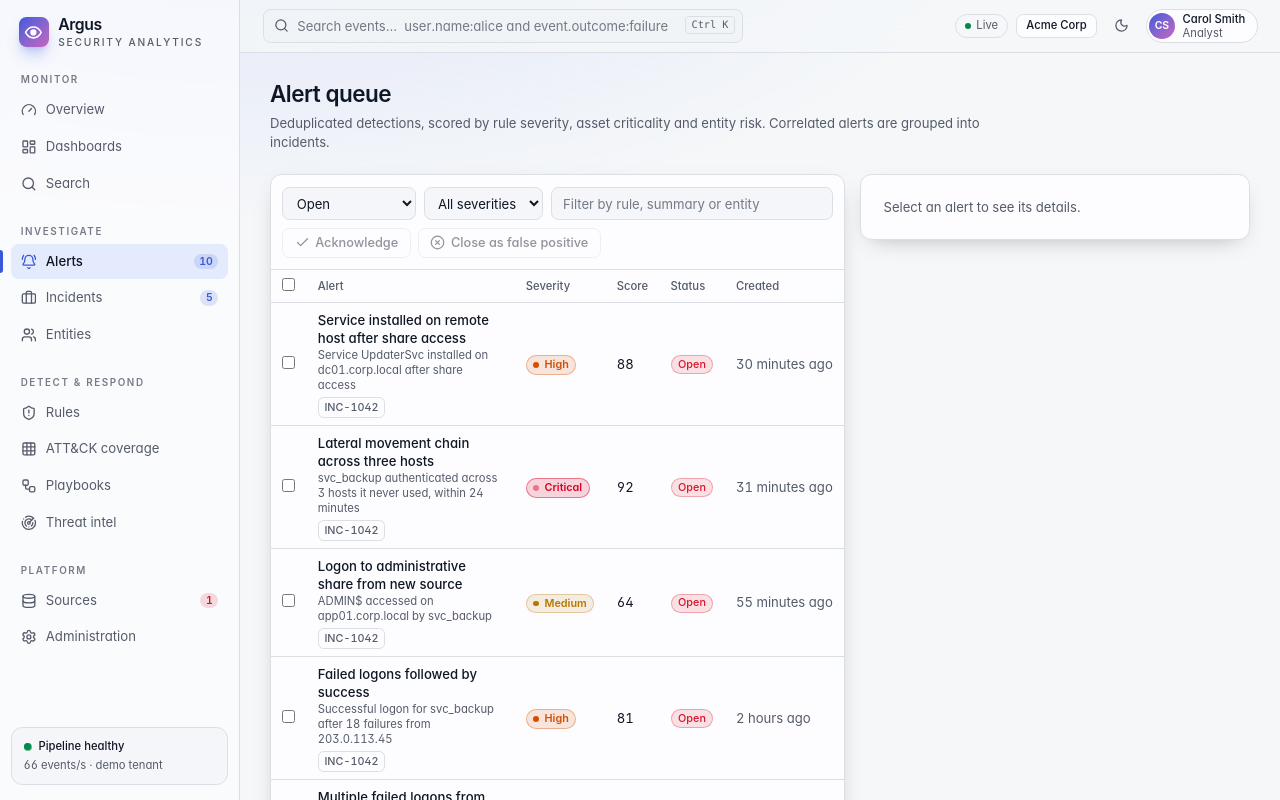
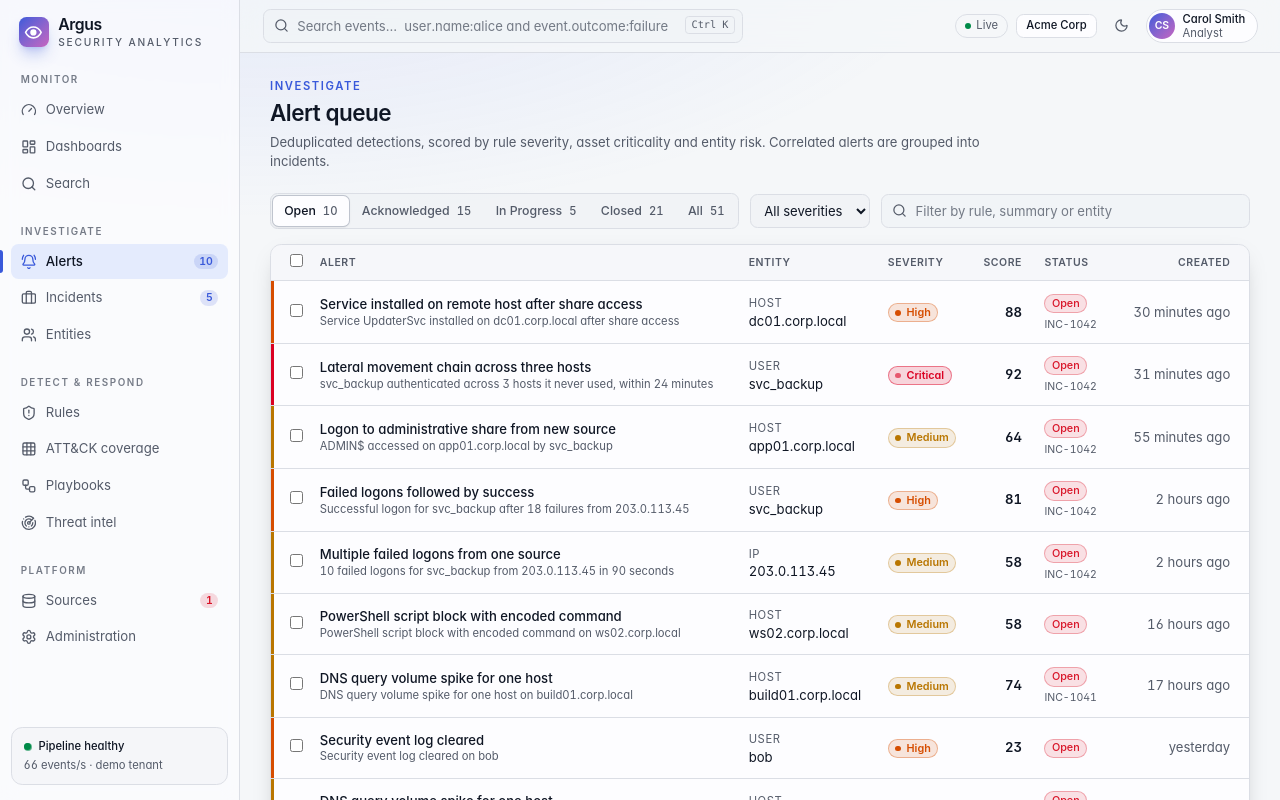
Before and after one commit to lumidren/Argus-SIEM, a Next.js app in the folder web/: page /alerts in a window 1280 px wide. Shown: the top 800 px of the page. Built offline with nearby package versions, Linux system fonts and the light colour scheme.

Commit message:
feat(web): full-width alert queue with slide-over details; fix search loading state

```diff
--- a/web/src/app/alerts/alerts-client.tsx
+++ b/web/src/app/alerts/alerts-client.tsx
@@ -1,23 +1,27 @@
 "use client";
 
-import { Check, CheckCheck, ExternalLink, XCircle } from "lucide-react";
+import { Check, CheckCheck, ExternalLink, Search, X, XCircle } from "lucide-react";
 import Link from "next/link";
 import { useRouter } from "next/navigation";
-import { useMemo, useState, useTransition } from "react";
-import { Badge, Button, Card, CardBody, CardHeader, Input, Kv, Select, SeverityBadge, StatusBadge } from "@/components/ui/primitives";
+import { useEffect, useMemo, useRef, useState, useTransition } from "react";
+import { Button, Card, Input, Kv, Segmented, segmentClass, Select, SeverityBadge, SeverityStrip, StatusBadge } from "@/components/ui/primitives";
 import { techniqueById } from "@/lib/attack";
 import type { Alert, AlertStatus, Closure } from "@/lib/types";
 import { cn, entityHref, relTime, searchHref, utc } from "@/lib/utils";
 
+const STATUSES: (AlertStatus | "all")[] = ["open", "acknowledged", "in_progress", "closed", "all"];
+
 export function AlertsClient({ alerts, now, focus }: { alerts: Alert[]; now: number; focus?: string }) {
   const router = useRouter();
   const [pending, start] = useTransition();
-  const [status, setStatus] = useState<AlertStatus | "all">("open");
+  const focused = focus ? alerts.find((a) => a.id === focus) : undefined;
+  const [status, setStatus] = useState<AlertStatus | "all">(focused ? (focused.status === "closed" ? "all" : focused.status) : "open");
   const [sev, setSev] = useState("all");
   const [text, setText] = useState("");
   const [selected, setSelected] = useState<Set<string>>(new Set());
   const [current, setCurrent] = useState<string | null>(focus ?? null);
   const [error, setError] = useState<string | null>(null);
+  const closeRef = useRef<HTMLButtonElement>(null);
 
   const rows = useMemo(
     () =>
@@ -30,6 +34,20 @@ export function AlertsClient({ alerts, now, focus }: { alerts: Alert[]; now: num
     [alerts, status, sev, text],
   );
   const active = alerts.find((a) => a.id === current) ?? null;
+  const counts = useMemo(() => {
+    const m = new Map<string, number>();
+    for (const a of alerts) m.set(a.status, (m.get(a.status) ?? 0) + 1);
+    m.set("all", alerts.length);
+    return m;
+  }, [alerts]);
+
+  useEffect(() => {
+    if (!active) return;
+    closeRef.current?.focus();
+    const onKey = (e: KeyboardEvent) => e.key === "Escape" && setCurrent(null);
+    window.addEventListener("keydown", onKey);
+    return () => window.removeEventListener("keydown", onKey);
+  }, [active]);
 
   const patch = (ids: string[], body: { status?: AlertStatus; closure?: Closure }) =>
     start(async () => {
@@ -44,20 +62,15 @@ export function AlertsClient({ alerts, now, focus }: { alerts: Alert[]; now: num
   const ids = [...selected];
 
   return (
-    <div className="grid gap-4 xl:grid-cols-[minmax(0,1fr)_26rem]">
-      <Card>
-        <div className="flex flex-wrap items-end gap-2 border-b p-3">
-          <div>
-            <label htmlFor="f-status" className="sr-only">Status</label>
-            <Select id="f-status" value={status} onChange={(e) => setStatus(e.target.value as AlertStatus | "all")}>
-              <option value="open">Open</option>
-              <option value="acknowledged">Acknowledged</option>
-              <option value="in_progress">In progress</option>
-              <option value="closed">Closed</option>
-              <option value="all">All statuses</option>
-            </Select>
-          </div>
-          <div>
+    <>
+      <div className="mb-4 flex flex-wrap items-center gap-3">
+        <Segmented aria-label="Status filter">
+          {STATUSES.map((s) => (
+            <button key={s} type="button" aria-pressed={status === s} onClick={() => setStatus(s)} className={segmentClass(status === s)}>
+              {s.replace("_", " ")} <span className="ml-1 text-xs tabular-nums text-muted-foreground">{counts.get(s) ?? 0}</span>
+            </button>
+          ))}
+        </Segmented>
         <label htmlFor="f-sev" className="sr-only">Severity</label>
         <Select id="f-sev" value={sev} onChange={(e) => setSev(e.target.value)}>
           <option value="all">All severities</option>
@@ -66,41 +79,48 @@ export function AlertsClient({ alerts, now, focus }: { alerts: Alert[]; now: num
           <option value="medium">Medium</option>
           <option value="low">Low</option>
         </Select>
-          </div>
-          <div className="min-w-48 flex-1">
+        <div className="relative min-w-56 flex-1">
           <label htmlFor="f-text" className="sr-only">Filter</label>
-            <Input id="f-text" value={text} onChange={(e) => setText(e.target.value)} placeholder="Filter by rule, summary or entity" />
-          </div>
-          <div className="flex gap-2" aria-live="polite">
-            <Button size="sm" variant="outline" disabled={!ids.length || pending} onClick={() => patch(ids, { status: "acknowledged" })}>
-              <Check aria-hidden /> Acknowledge {ids.length ? `(${ids.length})` : ""}
-            </Button>
-            <Button size="sm" variant="outline" disabled={!ids.length || pending} onClick={() => patch(ids, { closure: "false_positive" })}>
-              <XCircle aria-hidden /> Close as false positive
-            </Button>
+          <Search className="pointer-events-none absolute left-3 top-2.5 size-4 text-muted-foreground" aria-hidden />
+          <Input id="f-text" value={text} onChange={(e) => setText(e.target.value)} placeholder="Filter by rule, summary or entity" className="pl-9" />
         </div>
       </div>
-        {error ? <p className="border-b px-3 py-2 text-sm text-bad">{error}</p> : null}
+
+      {selected.size ? (
+        <div className="mb-3 flex flex-wrap items-center gap-2 rounded-xl border border-primary/40 bg-primary/8 px-4 py-2 text-sm" aria-live="polite">
+          <span className="font-medium">{selected.size} selected</span>
+          <span className="flex-1" />
+          <Button size="sm" variant="outline" disabled={pending} onClick={() => patch(ids, { status: "acknowledged" })}><Check aria-hidden /> Acknowledge</Button>
+          <Button size="sm" variant="outline" disabled={pending} onClick={() => patch(ids, { closure: "false_positive" })}><XCircle aria-hidden /> Close as false positive</Button>
+          <Button size="sm" variant="ghost" onClick={() => setSelected(new Set())}>Clear</Button>
+        </div>
+      ) : null}
+      {error ? <p className="mb-3 text-sm text-bad">{error}</p> : null}
+
+      <Card className="overflow-hidden">
         <div className="overflow-x-auto">
           <table className="w-full text-sm">
             <thead>
-              <tr className="text-left text-xs text-muted-foreground">
-                <th scope="col" className="w-8 border-b px-3 py-2">
-                  <input type="checkbox" aria-label="Select all visible alerts" checked={allChecked} onChange={(e) => setSelected(e.target.checked ? new Set(rows.map((r) => r.id)) : new Set())} />
+              <tr className="text-left text-[0.7rem] uppercase tracking-wider text-muted-foreground">
+                <th scope="col" className="w-10 border-b bg-surface-2/50 py-2.5 pl-5">
+                  <input type="checkbox" className="accent-[var(--primary)]" aria-label="Select all visible alerts" checked={allChecked} onChange={(e) => setSelected(e.target.checked ? new Set(rows.map((r) => r.id)) : new Set())} />
                 </th>
-                <th scope="col" className="border-b px-3 py-2 font-medium">Alert</th>
-                <th scope="col" className="border-b px-3 py-2 font-medium">Severity</th>
-                <th scope="col" className="border-b px-3 py-2 font-medium">Score</th>
-                <th scope="col" className="border-b px-3 py-2 font-medium">Status</th>
-                <th scope="col" className="border-b px-3 py-2 font-medium">Created</th>
+                <th scope="col" className="border-b bg-surface-2/50 px-3 py-2.5 font-semibold">Alert</th>
+                <th scope="col" className="border-b bg-surface-2/50 px-3 py-2.5 font-semibold">Entity</th>
+                <th scope="col" className="border-b bg-surface-2/50 px-3 py-2.5 font-semibold">Severity</th>
+                <th scope="col" className="border-b bg-surface-2/50 px-3 py-2.5 text-right font-semibold">Score</th>
+                <th scope="col" className="border-b bg-surface-2/50 px-3 py-2.5 font-semibold">Status</th>
+                <th scope="col" className="border-b bg-surface-2/50 px-5 py-2.5 text-right font-semibold">Created</th>
               </tr>
             </thead>
             <tbody>
               {rows.map((a) => (
-                <tr key={a.id} className={cn("cursor-pointer hover:bg-accent/50", current === a.id && "bg-accent")} onClick={() => setCurrent(a.id)}>
-                  <td className="border-b px-3 py-2" onClick={(e) => e.stopPropagation()}>
+                <tr key={a.id} className={cn("relative cursor-pointer transition-colors hover:bg-accent/40", current === a.id && "bg-accent/60")} onClick={() => setCurrent(a.id)}>
+                  <td className="relative border-b py-3 pl-5" onClick={(e) => e.stopPropagation()}>
+                    <SeverityStrip severity={a.severity} className="rounded-none" />
                     <input
                       type="checkbox"
+                      className="accent-[var(--primary)]"
                       aria-label={`Select alert ${a.ruleName}`}
                       checked={selected.has(a.id)}
                       onChange={(e) => {
@@ -111,86 +131,112 @@ export function AlertsClient({ alerts, now, focus }: { alerts: Alert[]; now: num
                       }}
                     />
                   </td>
-                  <td className="border-b px-3 py-2">
-                    <button type="button" className="text-left font-medium hover:underline" onClick={() => setCurrent(a.id)}>
-                      {a.ruleName}
-                    </button>
-                    <div className="text-xs text-muted-foreground">{a.summary}</div>
-                    {a.incidentId ? <Badge className="mt-1 text-muted-foreground">{a.incidentId}</Badge> : null}
+                  <td className="max-w-[34rem] border-b px-3 py-3">
+                    <button type="button" className="text-left font-medium hover:underline" onClick={() => setCurrent(a.id)}>{a.ruleName}</button>
+                    <div className="truncate text-xs text-muted-foreground">{a.summary}</div>
                   </td>
-                  <td className="border-b px-3 py-2"><SeverityBadge severity={a.severity} /></td>
-                  <td className="border-b px-3 py-2 tabular-nums">{a.score}</td>
-                  <td className="border-b px-3 py-2"><StatusBadge status={a.status} /></td>
-                  <td className="whitespace-nowrap border-b px-3 py-2 text-muted-foreground">{relTime(a.createdAt, now)}</td>
+                  <td className="border-b px-3 py-3">
+                    <span className="text-xs uppercase tracking-wider text-muted-foreground">{a.entity.kind}</span>
+                    <div className="max-w-48 truncate">{a.entity.id}</div>
+                  </td>
+                  <td className="border-b px-3 py-3"><SeverityBadge severity={a.severity} /></td>
+                  <td className="border-b px-3 py-3 text-right font-semibold tabular-nums">{a.score}</td>
+                  <td className="border-b px-3 py-3">
+                    <StatusBadge status={a.status} />
+                    {a.incidentId ? <div className="mt-1 text-[0.7rem] text-muted-foreground">{a.incidentId}</div> : null}
+                  </td>
+                  <td className="whitespace-nowrap border-b px-5 py-3 text-right text-muted-foreground">{relTime(a.createdAt, now)}</td>
                 </tr>
               ))}
             </tbody>
           </table>
-          {rows.length === 0 ? <p className="p-8 text-center text-sm text-muted-foreground">No alerts match these filters.</p> : null}
+          {rows.length === 0 ? <p className="p-10 text-center text-sm text-muted-foreground">No alerts match these filters.</p> : null}
         </div>
       </Card>
 
-      <aside aria-label="Alert details">
       {active ? (
-          <Card className="sticky top-20">
-            <CardHeader title={active.ruleName} description={`${active.id} · ${active.ruleKind} rule`} actions={<SeverityBadge severity={active.severity} />} />
-            <CardBody className="space-y-4">
-              <p className="text-sm">{active.summary}</p>
+        <div className="fixed inset-0 z-40" role="dialog" aria-modal="true" aria-labelledby="alert-title">
+          <button type="button" aria-label="Close alert details" className="absolute inset-0 bg-black/45 backdrop-blur-[2px]" onClick={() => setCurrent(null)} />
+          <aside className="animate-slide-in absolute inset-y-0 right-0 flex w-full max-w-[34rem] flex-col border-l bg-surface shadow-2xl">
+            <div className="relative border-b px-6 py-5">
+              <SeverityStrip severity={active.severity} className="rounded-none" />
+              <div className="flex items-start justify-between gap-3">
+                <div className="min-w-0">
+                  <div className="flex flex-wrap items-center gap-2">
+                    <SeverityBadge severity={active.severity} />
+                    <StatusBadge status={active.status} />
+                  </div>
+                  <h2 id="alert-title" className="mt-2 text-lg font-semibold leading-snug">{active.ruleName}</h2>
+                  <p className="mt-1 text-sm text-muted-foreground">{active.summary}</p>
+                </div>
+                <button ref={closeRef} type="button" onClick={() => setCurrent(null)} className="rounded-lg p-1.5 text-muted-foreground hover:bg-accent hover:text-foreground" aria-label="Close">
+                  <X className="size-5" />
+                </button>
+              </div>
+            </div>
+            <div className="flex-1 space-y-6 overflow-y-auto px-6 py-5">
+              <div className="grid grid-cols-3 gap-3 text-center">
+                <div className="rounded-xl border bg-surface-2/50 p-3">
+                  <p className="text-xl font-semibold tabular-nums">{active.score}</p>
+                  <p className="text-[0.7rem] text-muted-foreground">score</p>
+                </div>
+                <div className="rounded-xl border bg-surface-2/50 p-3">
+                  <p className="text-xl font-semibold tabular-nums">{(active.latencyMs / 1000).toFixed(1)}s</p>
+                  <p className="text-[0.7rem] text-muted-foreground">to detect</p>
+                </div>
+                <div className="rounded-xl border bg-surface-2/50 p-3">
+                  <p className="text-xl font-semibold tabular-nums">{active.evidence.length}</p>
+                  <p className="text-[0.7rem] text-muted-foreground">events</p>
+                </div>
+              </div>
               <Kv
                 items={[
                   ["Created", utc(active.createdAt)],
-                  ["Status", <StatusBadge key="s" status={active.status} />],
-                  ["Score", `${active.score} / 100`],
-                  ["Detection latency", `${(active.latencyMs / 1000).toFixed(2)} s`],
-                  ["Dataset", active.dataset],
-                  ["Entity", <Link key="e" className="text-primary hover:underline" href={entityHref(active.entity.kind, active.entity.id)}>{active.entity.kind} {active.entity.id}</Link>],
-                  ["Techniques", active.techniques.map((t) => `${t} ${techniqueById.get(t.split(".")[0]!)?.name ?? ""}`).join(", ")],
+                  ["Rule", <Link key="r" href={`/rules/${active.ruleId}`} className="text-primary hover:underline">{active.ruleId} · {active.ruleKind}</Link>],
+                  ["Dataset", <code key="d" className="font-mono text-xs">{active.dataset}</code>],
+                  ["Incident", active.incidentId ? <Link key="i" href={`/incidents/${active.incidentId}`} className="text-primary hover:underline">{active.incidentId}</Link> : "Not grouped"],
                   ...(active.closure ? ([["Closure", active.closure.replace(/_/g, " ")]] as [string, string][]) : []),
                 ]}
               />
               <div>
-                <p className="mb-1 text-xs font-medium text-muted-foreground">Related entities</p>
-                <div className="flex flex-wrap gap-1">
+                <p className="mb-2 text-xs font-semibold uppercase tracking-[0.12em] text-muted-foreground">Techniques</p>
+                <div className="flex flex-wrap gap-1.5">
+                  {active.techniques.map((t) => (
+                    <span key={t} className="rounded-md border bg-surface-2/70 px-2 py-0.5 text-xs"><span className="font-mono text-muted-foreground">{t}</span> {techniqueById.get(t.split(".")[0]!)?.name}</span>
+                  ))}
+                </div>
+              </div>
+              <div>
+                <p className="mb-2 text-xs font-semibold uppercase tracking-[0.12em] text-muted-foreground">Entities</p>
+                <div className="flex flex-wrap gap-1.5">
                   {active.entities.map((e) => (
-                    <Link key={`${e.kind}:${e.id}`} href={entityHref(e.kind, e.id)} className="rounded-md border px-1.5 py-0.5 text-xs hover:bg-accent">
-                      {e.kind}: {e.id}
+                    <Link key={`${e.kind}:${e.id}`} href={entityHref(e.kind, e.id)} className="rounded-lg border px-2 py-1 text-xs hover:bg-accent">
+                      <span className="text-muted-foreground">{e.kind}</span> {e.id}
                     </Link>
                   ))}
                 </div>
               </div>
-              <div className="flex flex-wrap gap-2">
-                <Link href={`/rules/${active.ruleId}`} className="inline-flex items-center gap-1 text-sm text-primary hover:underline">
-                  Rule <ExternalLink className="size-3.5" aria-hidden />
+              <Link
+                href={searchHref(active.entity.kind === "ip" ? `source.ip:${active.entity.id}` : `${active.entity.kind === "user" ? "user.name" : "host.name"}:${active.entity.id}`)}
+                className="inline-flex items-center gap-1.5 text-sm text-primary hover:underline"
+              >
+                Search events for {active.entity.id} <ExternalLink className="size-3.5" aria-hidden />
               </Link>
-                <Link href={searchHref(active.entity.kind === "ip" ? `source.ip:${active.entity.id}` : `${active.entity.kind === "user" ? "user.name" : "host.name"}:${active.entity.id}`)} className="inline-flex items-center gap-1 text-sm text-primary hover:underline">
-                  Events for entity <ExternalLink className="size-3.5" aria-hidden />
-                </Link>
-                {active.incidentId ? (
-                  <Link href={`/incidents/${active.incidentId}`} className="inline-flex items-center gap-1 text-sm text-primary hover:underline">
-                    Incident {active.incidentId} <ExternalLink className="size-3.5" aria-hidden />
-                  </Link>
-                ) : null}
             </div>
             {active.status !== "closed" ? (
-                <div className="space-y-2 border-t pt-3">
-                  <p className="text-xs font-medium text-muted-foreground">Triage</p>
+              <div className="space-y-3 border-t bg-surface-2/40 px-6 py-4">
+                <p className="text-xs text-muted-foreground">Triage — false-positive closures feed the rule&apos;s tuning suggestions.</p>
                 <div className="flex flex-wrap gap-2">
                   <Button size="sm" variant="outline" disabled={pending} onClick={() => patch([active.id], { status: "in_progress" })}>Start working</Button>
-                    <Button size="sm" variant="outline" disabled={pending} onClick={() => patch([active.id], { closure: "true_positive" })}>
-                      <CheckCheck aria-hidden /> True positive
-                    </Button>
-                    <Button size="sm" variant="outline" disabled={pending} onClick={() => patch([active.id], { closure: "benign_true_positive" })}>Benign true positive</Button>
+                  <Button size="sm" disabled={pending} onClick={() => patch([active.id], { closure: "true_positive" })}><CheckCheck aria-hidden /> True positive</Button>
+                  <Button size="sm" variant="outline" disabled={pending} onClick={() => patch([active.id], { closure: "benign_true_positive" })}>Benign</Button>
                   <Button size="sm" variant="outline" disabled={pending} onClick={() => patch([active.id], { closure: "false_positive" })}>False positive</Button>
                 </div>
-                  <p className="text-xs text-muted-foreground">False-positive closures feed the rule&apos;s tuning suggestions.</p>
               </div>
             ) : null}
-            </CardBody>
-          </Card>
-        ) : (
-          <Card className="p-6 text-sm text-muted-foreground">Select an alert to see its details.</Card>
-        )}
           </aside>
         </div>
+      ) : null}
+    </>
   );
 }
--- a/web/src/app/alerts/page.tsx
+++ b/web/src/app/alerts/page.tsx
@@ -10,7 +10,7 @@ export default async function AlertsPage({ searchParams }: { searchParams: Promi
   const { focus } = await searchParams;
   return (
     <>
-      <PageHeader title="Alert queue" description="Deduplicated detections, scored by rule severity, asset criticality and entity risk. Correlated alerts are grouped into incidents." />
+      <PageHeader eyebrow="Investigate" title="Alert queue" description="Deduplicated detections, scored by rule severity, asset criticality and entity risk. Correlated alerts are grouped into incidents." />
       <AlertsClient alerts={listAlerts({ status: "all" })} now={data().now} {...(focus ? { focus } : {})} />
     </>
   );
--- a/web/src/app/search/search-client.tsx
+++ b/web/src/app/search/search-client.tsx
@@ -46,7 +46,7 @@ export function SearchClient() {
   const [draft, setDraft] = useState(initialQ);
   const [range, setRange] = useState(initialRange);
   const [res, setRes] = useState<SearchResult | null>(null);
-  const [loading, setLoading] = useState(false);
+  const [loading, setLoading] = useState(true);
   const [open, setOpen] = useState<string | null>(null);
   const [saved, setSaved] = useState<Saved[]>(DEFAULT_SAVED);
 
@@ -150,7 +150,7 @@ export function SearchClient() {
 
         <Card>
           <CardHeader
-            title={res?.error ? "Query error" : loading ? "Searching…" : `${(res?.total ?? 0).toLocaleString("en-US")} events`}
+            title={res?.error ? "Query error" : loading || !res ? "Searching…" : `${res.total.toLocaleString("en-US")} events`}
             description={res && !res.error ? `${res.tookMs} ms · sample of the demo tenant` : undefined}
           />
           <CardBody>
```
Lines whose indentation alone changed are shown as unchanged.
